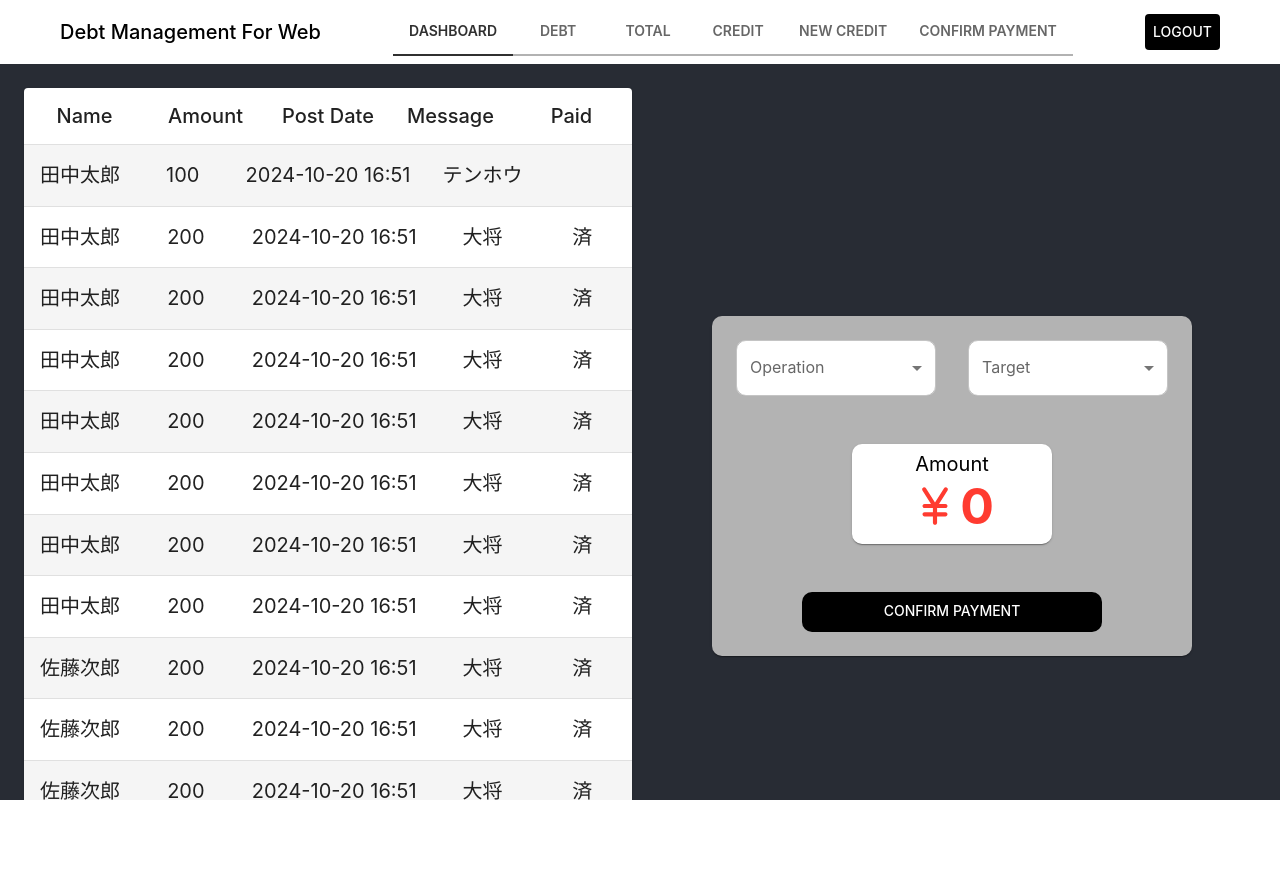
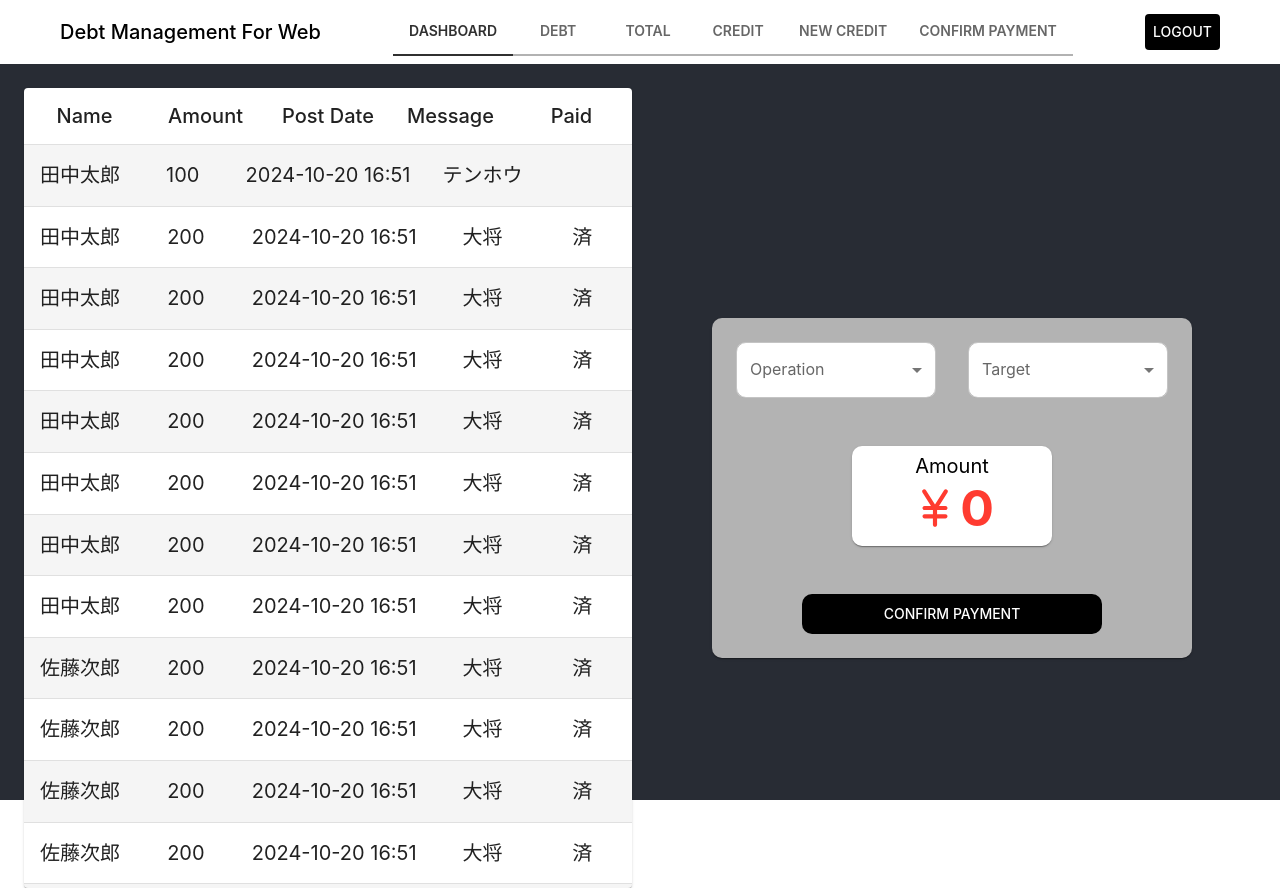
Before and after one commit to Kotaro0722/DebtManagementForWeb, a React (Create React App) app in the folder client/: page /confirmPayment in a window 1280 px wide. Before the commit the page ends 800 px from the top, so only its background shows below. Built offline with nearby package versions, Linux system fonts and the light colour scheme.

Commit message:
微調整

```diff
--- a/client/src/components/historyTable/index.tsx
+++ b/client/src/components/historyTable/index.tsx
@@ -38,6 +38,7 @@ export type HistoryListType = {
 type HistoryTableProps = {
   list: HistoryListType[] | null;
   width?: string;
+  height?: string;
 };
 
 const schema = z.object({
@@ -60,7 +61,11 @@ const schema = z.object({
 
 type FormSchema = z.infer<typeof schema>;
 
-export const HistoryTable = ({ list, width = "100%" }: HistoryTableProps) => {
+export const HistoryTable = ({
+  list,
+  width = "100%",
+  height = "100%",
+}: HistoryTableProps) => {
   const [isModalOpen, setIsModalOpen] = useState<boolean>(false);
 
   const [billingOption, setBillingOption] = useState<string[]>([
@@ -81,7 +86,10 @@ export const HistoryTable = ({ list, width = "100%" }: HistoryTableProps) => {
 
   return (
     <>
-      <TableContainer component={Paper} sx={{ width: width }}>
+      <TableContainer
+        component={Paper}
+        sx={{ width, height, overflow: "hidden" }}
+      >
         <Table>
           <TableHead>
             <TableRow sx={{ display: "flex" }}>
@@ -93,14 +101,14 @@ export const HistoryTable = ({ list, width = "100%" }: HistoryTableProps) => {
             </TableRow>
           </TableHead>
         </Table>
+
+        {/* Box内のみスクロールさせるためにheightを固定 */}
         <Box
           sx={{
-            // maxHeight:
-            //   "calc(100vh - 64px - 24px  - 150px - 32px - 16px - 65px - 24px - 57px - 24px - 24px)",
             overflowX: "visible",
             overflowY: "scroll",
             width: "100%",
-            // height: "100%",
+            maxHeight: "calc(" + height + " - 57px)", // または必要な高さを指定
           }}
         >
           <Table>
@@ -142,6 +150,7 @@ export const HistoryTable = ({ list, width = "100%" }: HistoryTableProps) => {
           </Table>
         </Box>
       </TableContainer>
+
       <Modal
         open={isModalOpen}
         onClose={() => {
--- a/client/src/confirmPayment/index.tsx
+++ b/client/src/confirmPayment/index.tsx
@@ -131,14 +131,27 @@ export const ConfirmPayment = () => {
         paid: true,
         isCredit: true,
       },
+      {
+        name: "佐藤次郎",
+        amount: 200,
+        createdAt: new Date(),
+        message: "大将",
+        paid: true,
+        isCredit: true,
+      },
     ]);
     setTargetOption(["田中太郎", "佐藤次郎"]);
   }, []);
 
   return (
     <Grid2 container columnSpacing={2}>
-      <Grid2 container size={6} component="div" sx={{ maxHeight: "800px" }}>
-        <HistoryTable list={history} />
+      <Grid2
+        container
+        size={6}
+        component="div"
+        sx={{ maxHeight: "800px", overflowY: "visible" }}
+      >
+        <HistoryTable list={history} height="800px" />
       </Grid2>
       <Grid2 container size={6} justifyContent="center" alignItems="center">
         <Paper
--- a/client/src/layout.tsx
+++ b/client/src/layout.tsx
@@ -14,7 +14,7 @@ export const Layout = ({ children }: LayoutProps) => {
         height: "calc(100vh - 24px - 24px - 64px)",
         color: "white",
         p: 3,
-        overflowY: "hidden",
+        // overflowY: "hidden",
       }}
     >
       {children}
```
